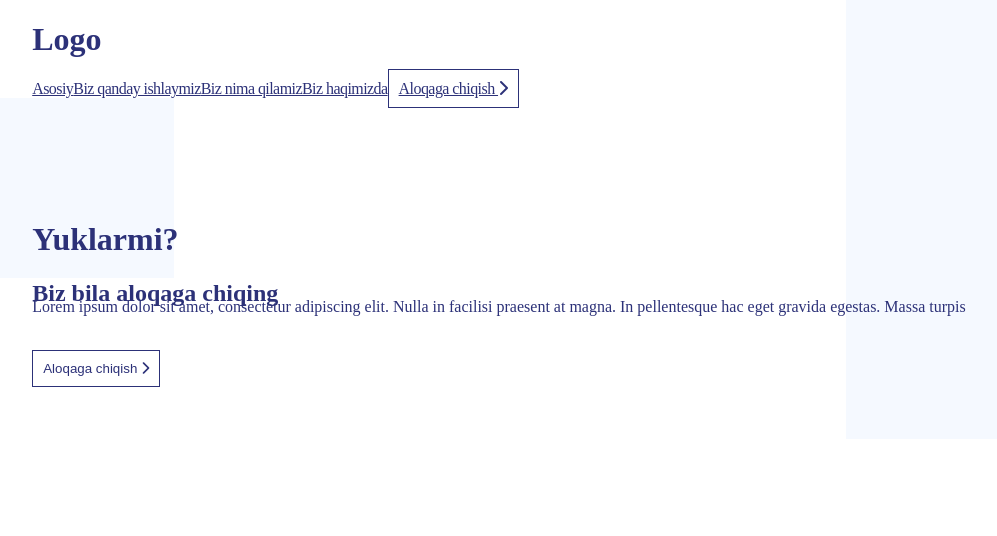
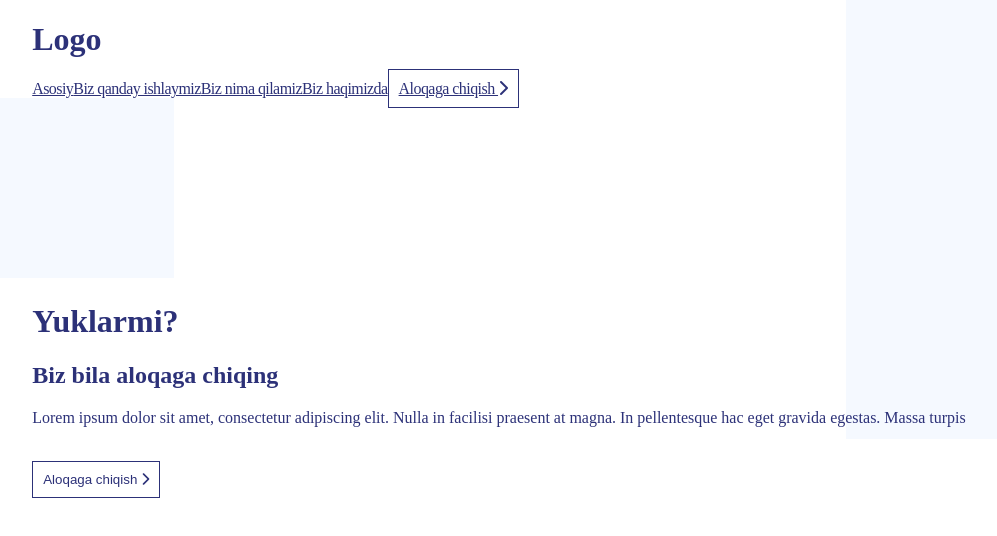
Before and after one commit to hakimov-dev/truck-service-landing, a Vue app: page / in a window 1280 px wide. Shown: the top 536 px of the page, without its empty margins (39-1036 px from the left). Built offline with nearby package versions, Linux system fonts and the light colour scheme; the HTML template or start-up script is replaced by a standard one.

Commit message:
Remove style

```diff
--- a/src/components/Header/components/Content.vue
+++ b/src/components/Header/components/Content.vue
@@ -30,8 +30,4 @@ export default {
       z-index: -1111;
   }
 
-  .content-1{
-      position: absolute;
-      top: 25%;
-  }
 </style>
```
